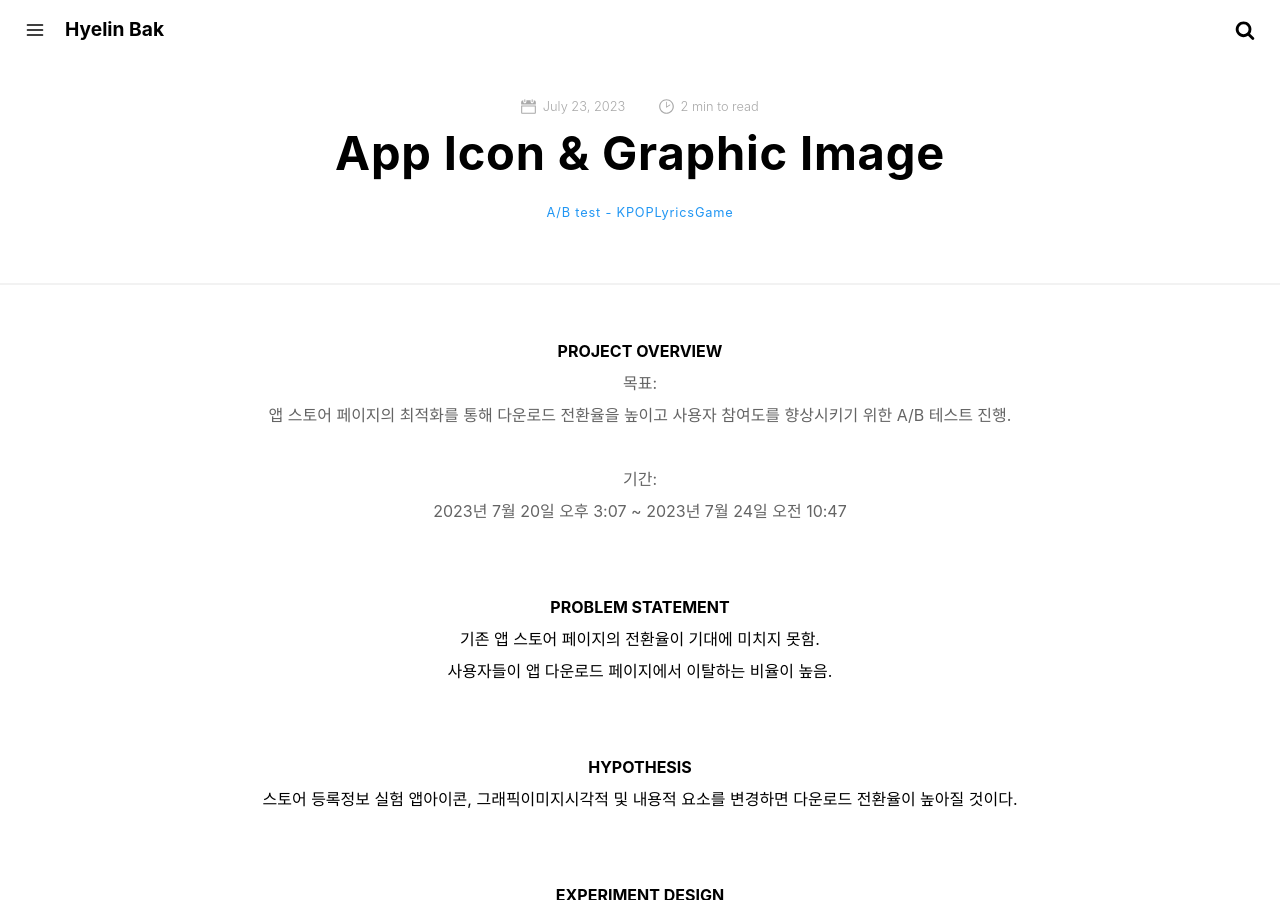
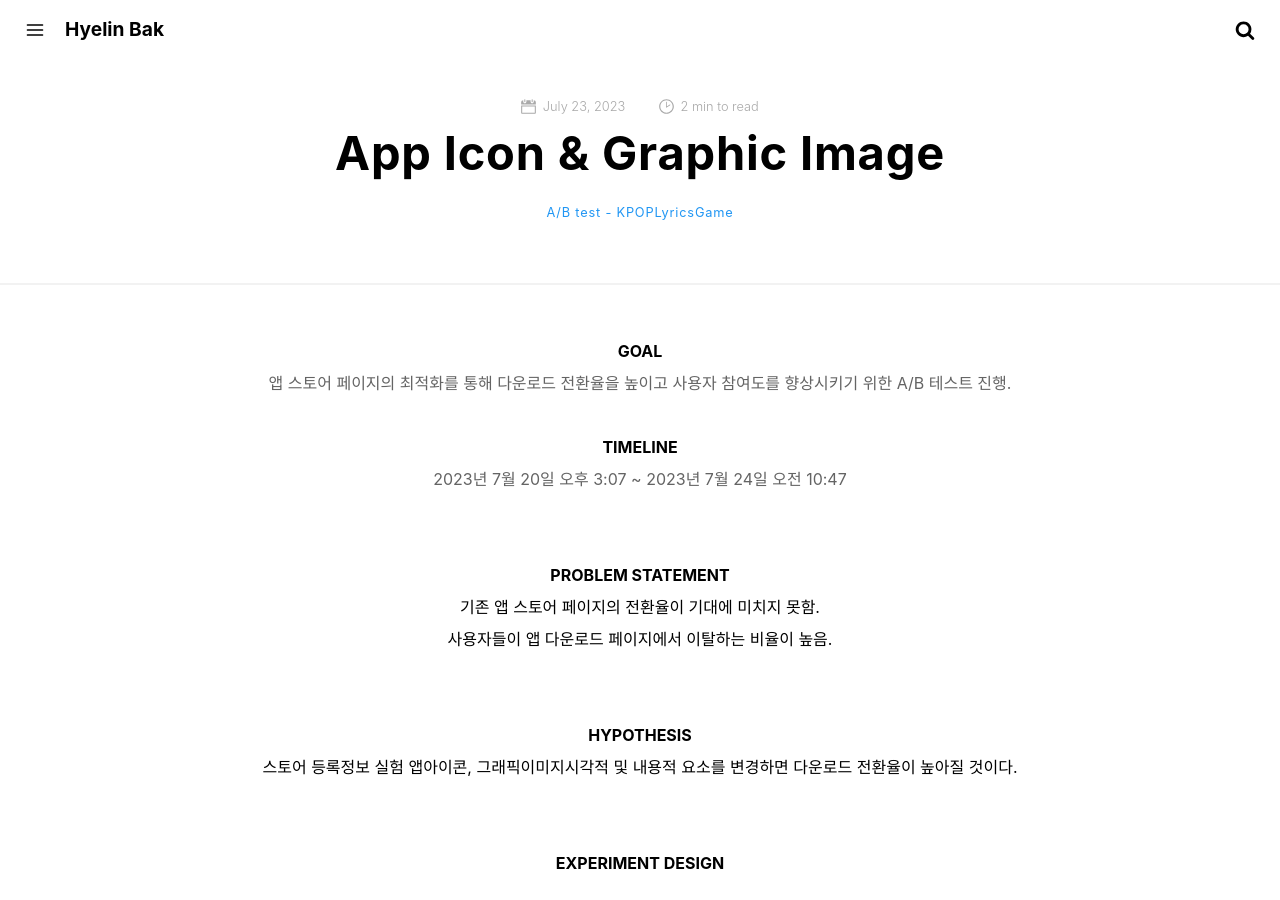
Before and after one commit to crazyjamy/crazyjamy.github.io, a Jekyll site: the page built from _posts/2023-07-24-ab-kpoplyricsgame-230724.md, in a window 1280 px wide and 900 px high. Built offline with Jekyll 4.4.1, drawn with Linux system fonts in a browser that asks for light colours; comment, search, counter and statistics services are not loaded.

Commit message:
Update 2023-07-24-ab-kpoplyricsgame-230724.md

```diff
--- a/_posts/2023-07-24-ab-kpoplyricsgame-230724.md
+++ b/_posts/2023-07-24-ab-kpoplyricsgame-230724.md
@@ -12,9 +12,10 @@ introduction: Kpop DicToc • App
 ---
 ---
 <div align="center" style="line-height: 2; font-family: -apple-system, BlinkMacSystemFont, Lato, Roboto, Segoe UI, Helvetica Neue, Helvetica, Verdana, Arial, sans-serif;">
-<strong> PROJECT OVERVIEW </strong> <br />
-<span style="color: #646464;">목표: <br /> 앱 스토어 페이지의 최적화를 통해 다운로드 전환율을 높이고 사용자 참여도를 향상시키기 위한 A/B 테스트 진행.</span><br /><br />
-<span style="color: #646464;">기간:<br />2023년 7월 20일 오후 3:07 ~ 2023년 7월 24일 오전 10:47 </span><br /><br /><br />
+<strong> GOAL </strong> <br />
+<span style="color: #646464;">앱 스토어 페이지의 최적화를 통해 다운로드 전환율을 높이고 사용자 참여도를 향상시키기 위한 A/B 테스트 진행.</span><br /><br />
+<strong> TIMELINE </strong> <br />
+<span style="color: #646464;">2023년 7월 20일 오후 3:07 ~ 2023년 7월 24일 오전 10:47 </span><br /><br /><br />
 <strong> PROBLEM STATEMENT </strong> <br />
 기존 앱 스토어 페이지의 전환율이 기대에 미치지 못함.<br />
 사용자들이 앱 다운로드 페이지에서 이탈하는 비율이 높음.<br /><br /><br />
```
